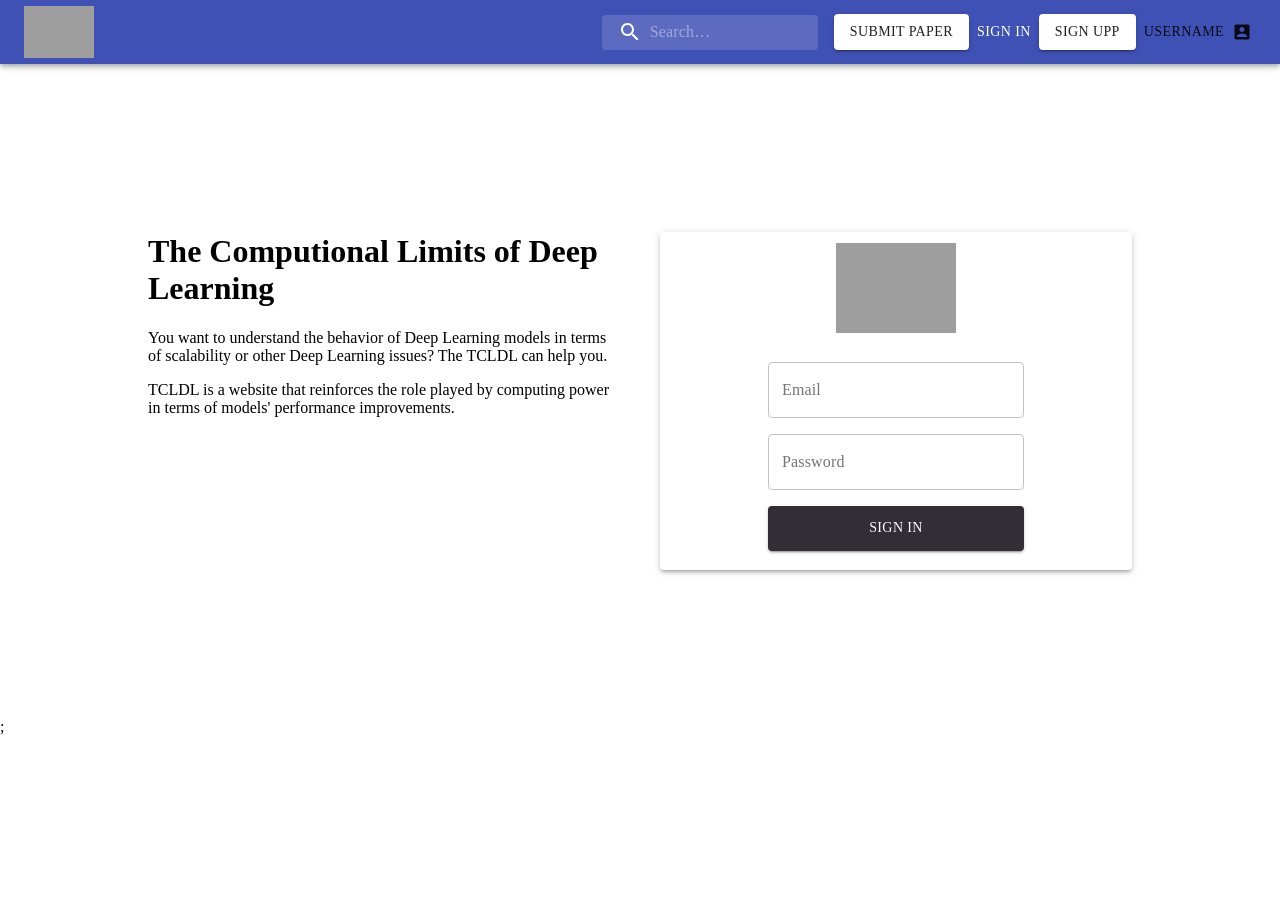
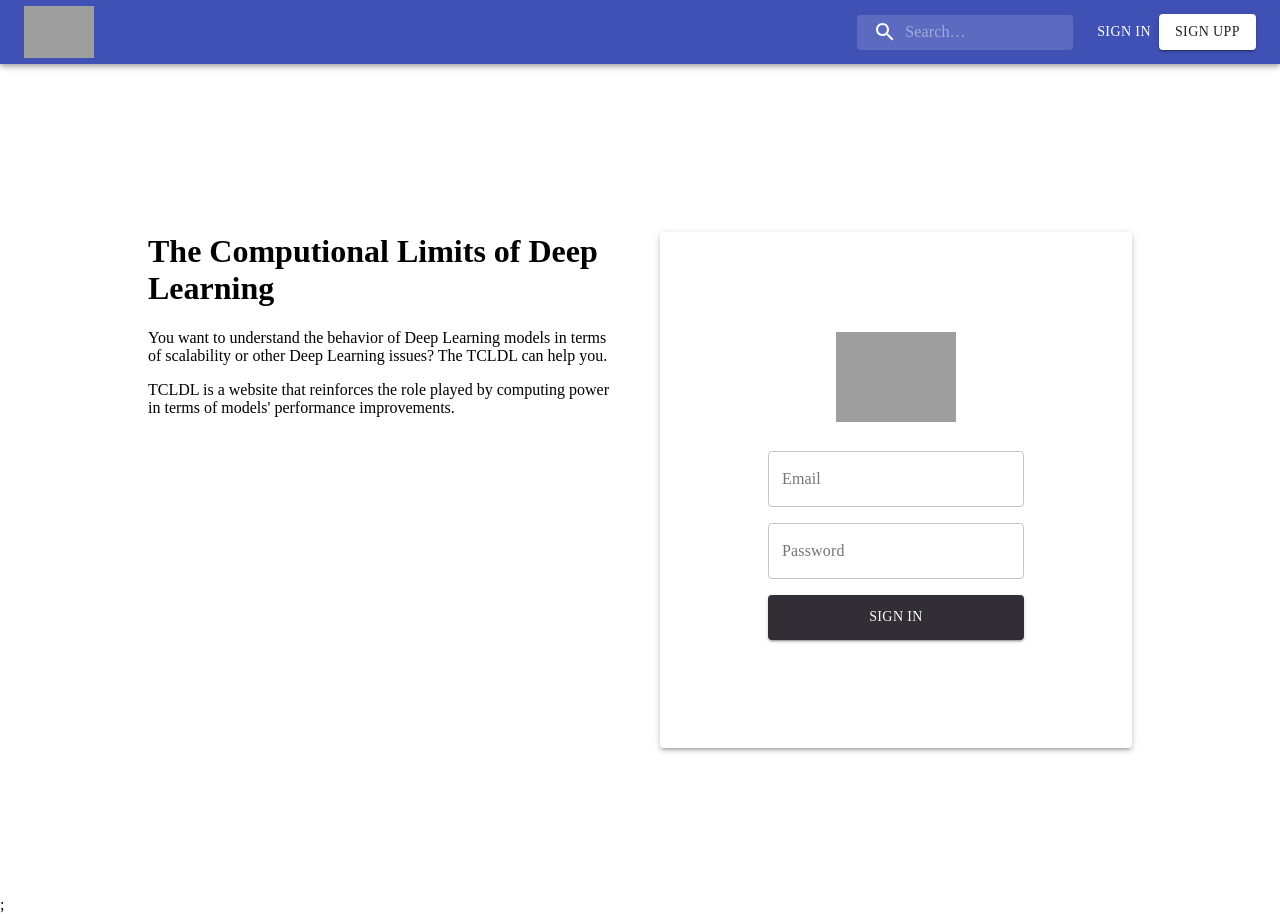
Before and after one commit to UnBArqDsw/2020.1_G2_TCLDL_Client, a Next.js app: page /login in a window 1280 px wide. Before the commit the page ends 800 px from the top, so only its background shows below. Built offline with nearby package versions, Linux system fonts and the light colour scheme; grey boxes are pictures that could not be loaded; a web font is replaced by a local one.

Commit message:
Ajusting login
Signed-off-by: Guilherme Deusdará <guibanci@gmail.com>
Co-authored-by: Gabriel Filipe <gabrielfilipe7unb@gmail.com>

```diff
--- a/src/components/AppBar.js
+++ b/src/components/AppBar.js
@@ -127,22 +127,24 @@ const PrimarySearchAppBar = ({ user }) => {
           </div>
 
           <div className={classes.sectionDesktop}>
+            {user ? (
+              <>
                 <Link href="/submit-paper">
                   <Button className={classes.signUp} variant="contained">SUBMIT PAPER</Button>
                 </Link>
-          </div>
-          <div className={classes.sectionDesktop}>
+                <MenuListComposition />
+              </>
+            ) : (
+              <>
                 <Link href="/login">
                   <Button className={classes.signIn}>SIGN IN</Button>
                 </Link>
                 <Link href="/create-account">
                   <Button className={classes.signUp} variant="contained">SIGN UPP</Button>
                 </Link>
+              </>
+            )}
           </div>
-          <MenuListComposition />
-
-
-
         </Toolbar>
       </AppBar>
       {renderMobileMenu}
--- a/src/pages/login.js
+++ b/src/pages/login.js
@@ -37,6 +37,11 @@ const Home = ({ user, setUser }) => {
     if (!email || !password) {
       return
     }
+
+    setUser({
+      email,
+      name: 'José Manso'
+    })
   }
 
   return (
@@ -46,7 +51,7 @@ const Home = ({ user, setUser }) => {
         <form className={styles.form}>
           <TextField onChange={event => setEmail(event.target.value)} className={styles.field} id="filled-basic" label="Email" variant="outlined" />
           {emailError && <FormHelperText className={styles.helper} error>Email is required </FormHelperText>}
-          <TextField onChange={event => setPassword(event.target.value)} className={styles.field} id="outlined-basic" label="Password" variant="outlined" />
+          <TextField type="password" onChange={event => setPassword(event.target.value)} className={styles.field} id="outlined-basic" label="Password" variant="outlined" />
           {passwordError && <FormHelperText className={styles.helper} error>Password is required</FormHelperText>}
           <Button onClick={handleLogin} className={styles.button} variant="contained">sign in</Button>
         </form>
--- a/src/styles/components/Sign.module.js
+++ b/src/styles/components/Sign.module.js
@@ -13,9 +13,7 @@ export default makeStyles((theme) => ({
     margin: 20
   },
   box: {
-    padding: 11,
-    paddingLeft: 100,
-    paddingRight: 100,
+    padding: 100,
     marginTop: 20,
     display: 'flex',
     justifyContent: 'center',
```
Lines whose indentation alone changed are shown as unchanged.
